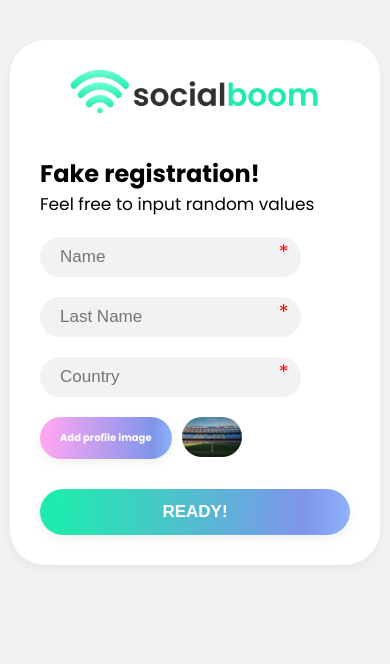
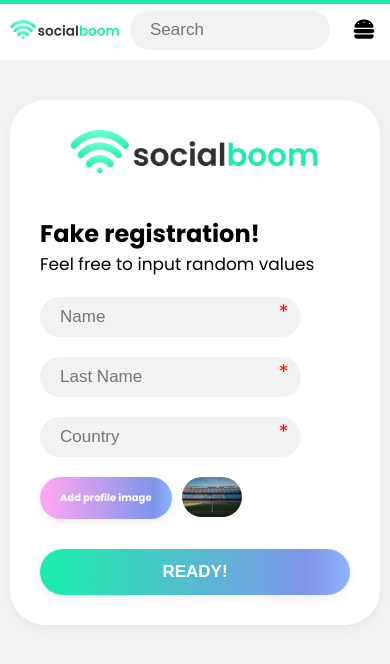
Before and after one commit to maciejkuran/socialboom, a React (Create React App) app: page / in a window 390 px wide. Shown: the top 664 px of the page. Built offline with nearby package versions, Linux system fonts and the light colour scheme.

Commit message:
completed Navbar component

```diff
--- a/src/App.js
+++ b/src/App.js
@@ -1,10 +1,16 @@
 // import { FontAwesomeIcon } from '@fortawesome/react-fontawesome';
 // import { faHouseUser } from '@fortawesome/free-solid-svg-icons';
 import RegisterForm from './components/forms/RegisterForm';
+import Navbar from './components/navbar/Navbar';
 
 function App() {
   // return <FontAwesomeIcon style={{ fontSize: '50px' }} icon={faHouseUser} />;
-  return <RegisterForm></RegisterForm>;
+  return (
+    <div>
+      <Navbar></Navbar>
+      <RegisterForm></RegisterForm>
+    </div>
+  );
 }
 
 export default App;
--- a/src/components/forms/RegisterForm.module.css
+++ b/src/components/forms/RegisterForm.module.css
@@ -7,6 +7,7 @@
 .register {
   max-width: 60rem;
   position: relative;
+  margin: 0 1rem;
 }
 
 .register__boomGraphic {
@@ -71,7 +72,7 @@
   margin-left: 1rem;
 }
 
-.register__input--file--label:hover {
+.register__form__input--file--label:hover {
   color: var(--color-secondary);
 }
 
--- /dev/null
+++ b/src/components/navbar/Navbar.js
@@ -0,0 +1,54 @@
+import classes from './Navbar.module.css';
+import brandLogo from '../../img/socialboom logo.png';
+import { FontAwesomeIcon } from '@fortawesome/react-fontawesome';
+import { faHouse, faComment, faGear, faBurger } from '@fortawesome/free-solid-svg-icons';
+
+import { useState } from 'react';
+
+const Navbar = () => {
+  const [menu, setMenu] = useState(false);
+
+  const toggleMenu = () => {
+    setMenu(true);
+    if (menu === true) setMenu(false);
+  };
+
+  return (
+    <nav className={classes.nav}>
+      <div className={classes['nav__wrapper']}>
+        <div className={classes['nav__wrapper__internal']}>
+          <img src={brandLogo} alt="socialboom brand logo"></img>
+          <div className={classes['nav__wrapper__internal__input']}>
+            <input type="text" placeholder="Search"></input>
+          </div>
+        </div>
+        <div
+          className={`${classes['nav__wrapper__menu']} ${
+            menu && classes['nav__wrapper__menu--active-on-mobile']
+          }`}
+        >
+          <button className={classes['nav__wrapper__menu__button']}>
+            <FontAwesomeIcon icon={faHouse} />
+          </button>
+          <button className={classes['nav__wrapper__menu__button']}>
+            <FontAwesomeIcon icon={faComment} />
+          </button>
+          <button className={classes['nav__wrapper__menu__button']}>
+            <FontAwesomeIcon icon={faGear} />
+          </button>
+        </div>
+
+        <button
+          onClick={toggleMenu}
+          className={`${classes['nav__wrapper__button--burger']} ${
+            menu && classes['nav__wrapper__button--burger--active']
+          }`}
+        >
+          <FontAwesomeIcon icon={faBurger} />
+        </button>
+      </div>
+    </nav>
+  );
+};
+
+export default Navbar;
--- /dev/null
+++ b/src/components/navbar/Navbar.module.css
@@ -0,0 +1,81 @@
+.nav {
+  background-color: white;
+}
+
+.nav::before {
+  content: '';
+  position: absolute;
+  top: 0;
+  left: 0;
+  min-width: 100%;
+  height: 4px;
+  background: var(--color-accent);
+}
+
+.nav__wrapper {
+  margin: auto;
+  display: flex;
+  justify-content: space-between;
+  align-items: center;
+  max-width: 90rem;
+  padding: 1rem;
+}
+
+.nav__wrapper__internal {
+  display: flex;
+  justify-content: center;
+  align-items: center;
+}
+
+.nav img {
+  max-width: 15rem;
+  margin-right: 1rem;
+}
+
+.nav svg {
+  font-size: 2.2rem;
+  padding: 0.5rem;
+  pointer-events: none;
+}
+
+.nav__wrapper__internal__input {
+  max-width: 20rem;
+}
+
+.nav__wrapper__internal__input input {
+  width: 100%;
+}
+
+.nav__wrapper__button--burger {
+  display: none;
+}
+
+@media (max-width: 490.98px) {
+  .nav img {
+    max-width: 11rem;
+  }
+
+  .nav__wrapper__button--burger {
+    display: inline;
+  }
+
+  .nav__wrapper__button--burger--active {
+    color: var(--color-accent);
+  }
+
+  .nav__wrapper__menu {
+    position: absolute;
+    right: 0;
+    top: 7%;
+    background-color: white;
+    border-radius: 35px;
+    padding: 1rem;
+    z-index: 3;
+    filter: drop-shadow(0px 4px 4px rgba(201, 199, 199, 0.25));
+    display: none;
+  }
+
+  .nav__wrapper__menu--active-on-mobile {
+    display: inline;
+  }
+}
--- a/src/index.css
+++ b/src/index.css
@@ -16,7 +16,6 @@ html {
 
 body {
   font-family: 'Poppins', sans-serif;
-  margin: 0 1rem;
 }
 
 h1,
@@ -44,6 +43,13 @@ button {
 button {
   cursor: pointer;
   border: none;
+  background-color: transparent;
+  outline: none;
+  border-radius: 35px;
+}
+
+button:hover {
+  background-color: var(--color-secondary);
 }
 
 input {
```
